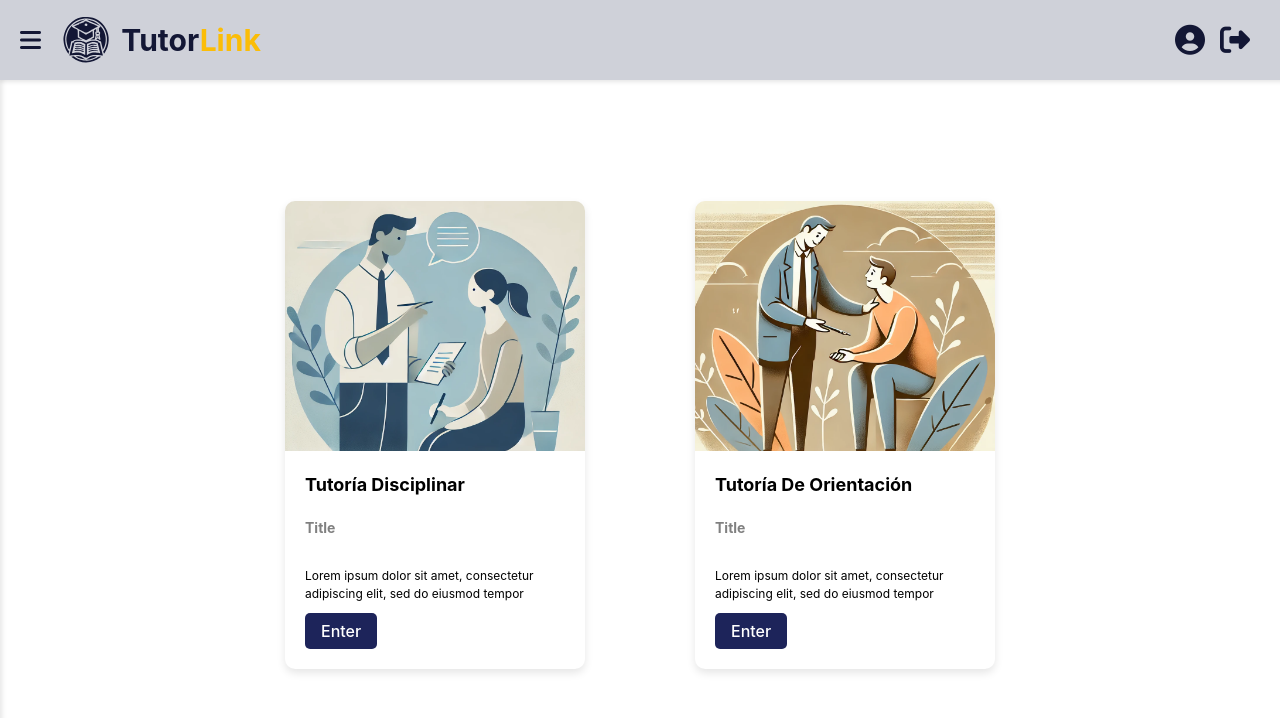
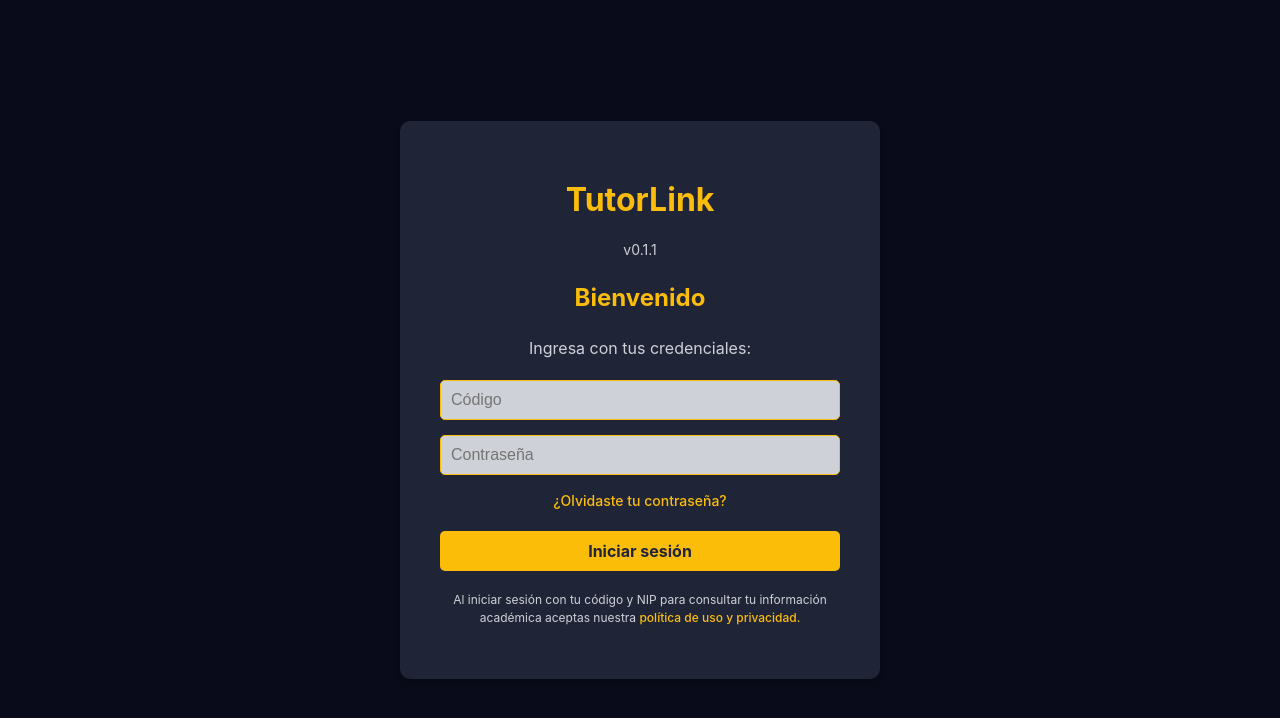
Before and after one commit to TutorLink-Modular/TutorLink, a React (Vite) app: page / in a window 1280 px wide. Shown: the top 718 px of the page. Built offline with nearby package versions, Linux system fonts and the light colour scheme.

Commit message:
Login front-end primera fase

```diff
--- a/src/App.jsx
+++ b/src/App.jsx
@@ -3,16 +3,13 @@
 import Header from "./components/Header";
 import CardContainer from "./components/CardContainer";
 import OtherPage from "./components/OtherPage"; // Asegúrate de crear este componente
+import Login from "./components/Login";
 
 function App() {
   return (
     <Router>
       <div className="App">
-        <Header />
-        <Routes>
-          <Route path="/" element={<CardContainer />} />
-          <Route path="/other" element={<OtherPage />} />
-        </Routes>
+        <Login />
       </div>
     </Router>
   );
--- /dev/null
+++ b/src/components/Login.jsx
@@ -0,0 +1,38 @@
+import React from "react";
+import "../styles/Login.css"; // Importar estilos
+
+const Login = () => {
+  return (
+    <div className="login-container">
+      <div className="login-box">
+        <h1 className="login-title">TutorLink</h1>
+        <p className="login-version">v0.1.1</p>
+        <h2 className="login-welcome">Bienvenido</h2>
+        <p className="login-instruction">Ingresa con tus credenciales:</p>
+        <form className="login-form">
+          <input type="text" placeholder="Código" className="login-input" />
+          <input
+            type="password"
+            placeholder="Contraseña"
+            className="login-input"
+          />
+          <a href="#" className="forgot-password">
+            ¿Olvidaste tu contraseña?
+          </a>
+          <button type="submit" className="login-button">
+            Iniciar sesión
+          </button>
+        </form>
+        <p className="login-footer">
+          Al iniciar sesión con tu código y NIP para consultar tu información
+          académica aceptas nuestra{" "}
+          <a href="#" className="privacy-policy">
+            política de uso y privacidad.
+          </a>
+        </p>
+      </div>
+    </div>
+  );
+};
+
+export default Login;
--- /dev/null
+++ b/src/styles/Login.css
@@ -0,0 +1,128 @@
+/* Contenedor principal */
+.login-container {
+  height: 100vh; /* Ocupa toda la altura de la ventana */
+  width: 100vw; /* Ocupa toda la anchura de la ventana */
+  display: flex;
+  justify-content: center;
+  align-items: center;
+  background: #131735; /* Fondo azul general */
+  position: relative;
+  margin: 0;
+  padding: 0;
+  overflow: hidden;
+}
+
+.login-container::before {
+  content: "";
+  position: absolute;
+  top: 0;
+  left: 0;
+  right: 0;
+  bottom: 0;
+  background-color: rgba(0, 0, 0, 0.5); /* Oscurece el fondo ligeramente */
+  z-index: 1;
+}
+
+.login-box {
+  position: relative;
+  z-index: 2;
+  background: #202437; /* Fondo azul más oscuro para el formulario */
+  padding: 40px;
+  border-radius: 10px;
+  box-shadow: 0 4px 6px rgba(0, 0, 0, 0.2);
+  text-align: center;
+  color: #cfd1d9; /* Gris sidebar para el texto */
+  width: 100%;
+  max-width: 400px;
+}
+
+/* Títulos */
+.login-title {
+  font-size: 32px;
+  font-weight: bold;
+  color: #fbbd08; /* Amarillo para destacar el título */
+}
+
+.login-version {
+  font-size: 14px;
+  margin-bottom: 20px;
+  color: #cfd1d9; /* Gris sidebar */
+}
+
+.login-welcome {
+  font-size: 24px;
+  margin-bottom: 20px;
+  color: #fbbd08; /* Amarillo */
+}
+
+.login-instruction {
+  font-size: 16px;
+  margin-bottom: 20px;
+  color: #cfd1d9; /* Gris sidebar */
+}
+
+/* Formulario */
+.login-form {
+  display: flex;
+  flex-direction: column;
+}
+
+.login-input {
+  padding: 10px;
+  margin-bottom: 15px;
+  border: 1px solid #fbbd08; /* Amarillo para los bordes */
+  border-radius: 5px;
+  font-size: 16px;
+  color: #202437; /* Azul más oscuro para el texto */
+  background-color: #cfd1d9; /* Gris sidebar para el fondo */
+}
+
+.login-input:focus {
+  outline: none;
+  border-color: #fbbd08; /* Amarillo */
+  box-shadow: 0 0 5px rgba(251, 189, 8, 0.5);
+}
+
+.forgot-password {
+  font-size: 14px;
+  color: #fbbd08; /* Amarillo */
+  text-decoration: none;
+  margin-bottom: 20px;
+}
+
+.forgot-password:hover {
+  text-decoration: underline;
+}
+
+/* Botón */
+.login-button {
+  background-color: #fbbd08; /* Amarillo */
+  color: #202437; /* Azul más oscuro */
+  padding: 10px;
+  border: none;
+  border-radius: 5px;
+  font-size: 16px;
+  cursor: pointer;
+  font-weight: bold;
+}
+
+.login-button:hover {
+  background-color: #202437; /* Azul más oscuro */
+  color: #fbbd08; /* Amarillo */
+}
+
+/* Footer */
+.login-footer {
+  font-size: 12px;
+  margin-top: 20px;
+  color: #cfd1d9; /* Gris sidebar */
+}
+
+.privacy-policy {
+  color: #fbbd08; /* Amarillo */
+  text-decoration: none;
+}
+
+.privacy-policy:hover {
+  text-decoration: underline;
+}
```
Also changed, not shown: 1 other file (tests, documents, lock files or other folders).
